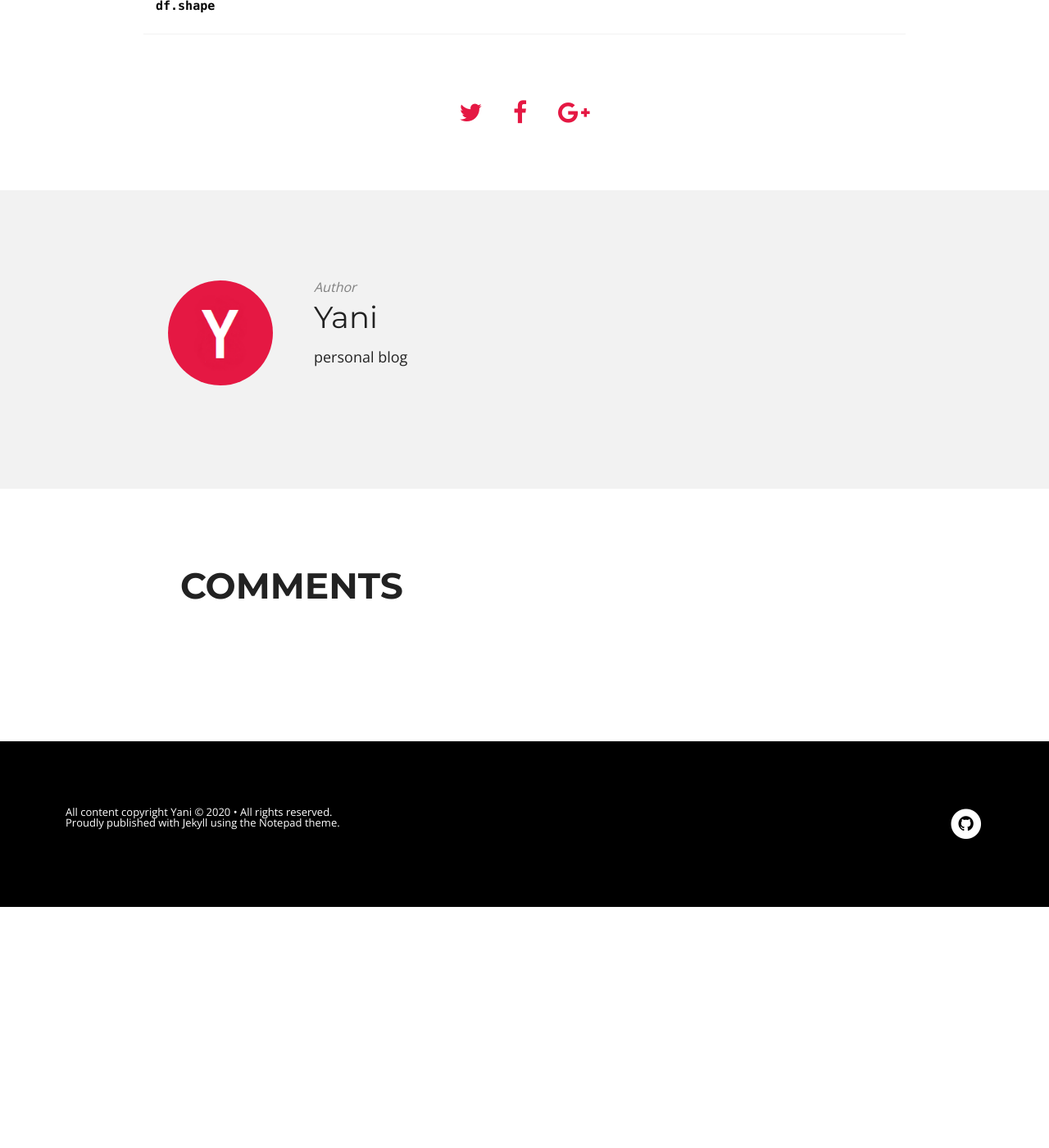
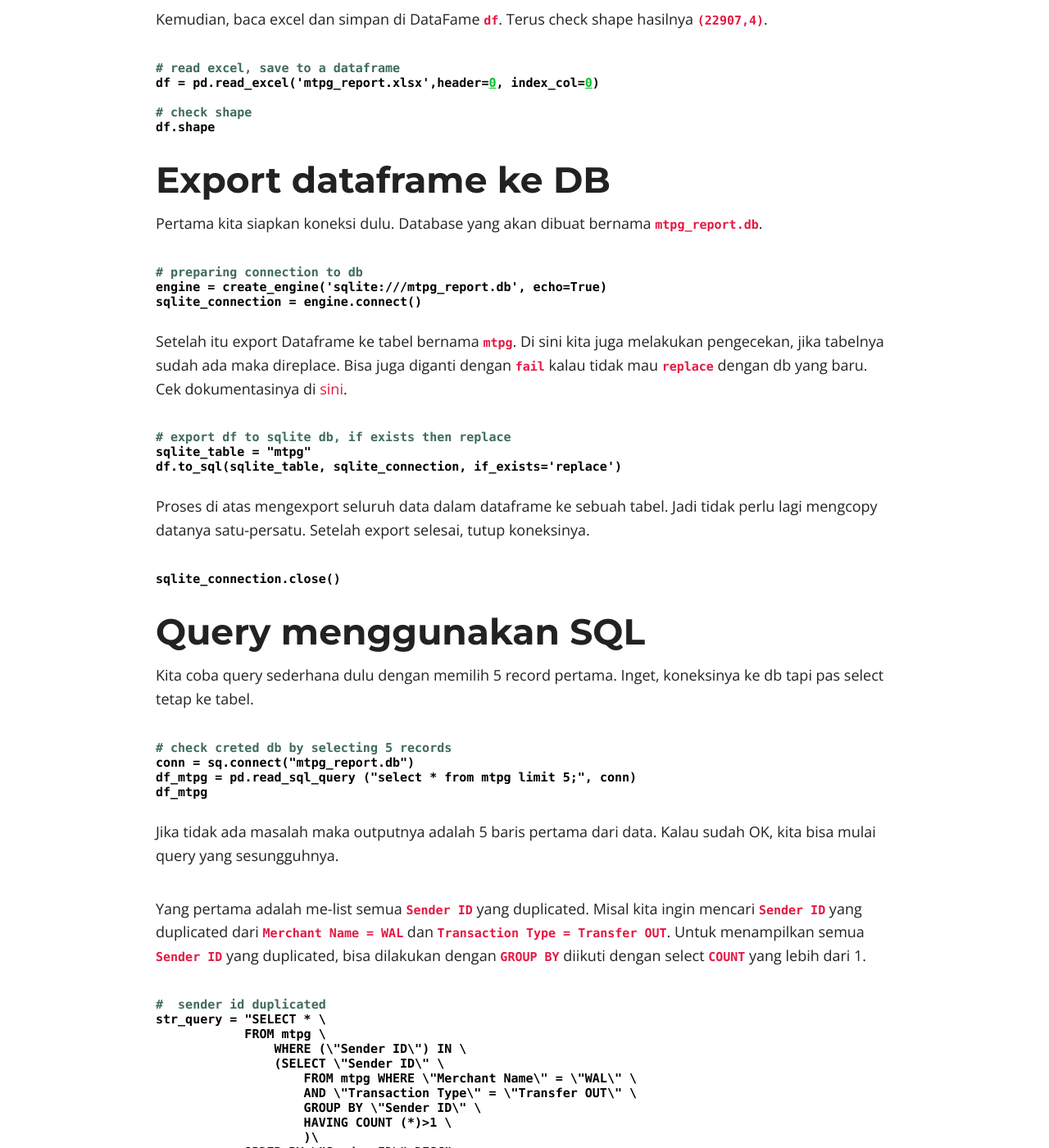
Before and after one commit to yanims/yanims.github.io, a Jekyll site: the page built from _posts/2020-09-25-sql-python.md, in a window 1280 px wide and 1400 px high, scrolled down 1639 px. Shown: the whole window at 82% size. Built offline with Jekyll 4.4.1, drawn with Linux system fonts in a browser that asks for light colours; nearby versions of some CDN libraries; comment, search, counter and statistics services are not loaded; before the commit the page ends 2745 px from its top, so only the background shows below that; some of the changed text lies outside the part shown.

Commit message:
Update 2020-09-25-sql-python.md

`````diff
--- a/_posts/2020-09-25-sql-python.md
+++ b/_posts/2020-09-25-sql-python.md
@@ -12,6 +12,7 @@
 comments: true
 featured: true
 ---
+
 tldr; membuat sql query di python dengan datasource dari sebuah file excel.
 
 Ceritanya tadi ada task untuk mengolah data sebuah file excel berisi 22970 baris data transfer-transferan. Inti tugasnya adalah menampilkan seluruh pengirim (```Sender ID```), penerima (```Beneficiary ID```), dan transaksi (```Invoice Number```) yang duplicated.
@@ -23,21 +24,125 @@
 Tiba-tiba. Oh, kenapa gak pakai Python aja kalau mau diperlakukan sebagai sql? Kayaknya lebih cepat. Tapi sebenarnya gak cepat juga, karena gw pengennya data itu jadi tabel dalam sebuah db yang nantinya akan gw query dengan sql (entah mengapa ngotot banget pengen pake sql query). Sementara gw belum tau caranya convert excel ke db. Jadilah lama lagi nyari-nyari caranya. Tambah lagi udah buang waktu buat mencoba bikin macro. Kayaknya lebih cepat kalau bikin filter langsung di excel dari tadi, wkwkwk.
 
 # Data
-File excel-nya bisa didownload di sini. Catatan, data sudah dimodifikasi untuk kepentingan pembelajaran semata.
+File excel-nya bisa didownload di [sini](https://github.com/yanims/PYTN/blob/master/Data/mtpg_report.xlsx). Catatan, data sudah dimodifikasi, baik isi maupun jumlah field, untuk kepentingan pembelajaran semata.
 
-Dataset terdiri dari 22970 baris dan 5 kolom (```Sender ID```, ```Beneficiary ID```, ```Transaction Type```,  ```Merchant Name```, dan ```Invoice Number```).
+Dataset terdiri dari 22970 baris dan 5 kolom (```Invoice Number```, ```Transaction Type```,  ```Merchant Name```, ```Sender ID```, dan ```Beneficiary ID```).
+
+Pertama, seperti biasa import dulu library yang akan digunakan. ```Pandas``` untuk membuat DataFrame, ```sqlite3``` untuk query sql, dan ```sqlalchemy``` untuk mengexport data dari excel ke db.
 
 ```python
 import pandas as pd
-import numpy as np
 import sqlite3 as sq
 
 # untuk export excel ke db
 from sqlalchemy import create_engine
+```
 
+Kemudian, baca excel dan simpan di DataFame ```df```. Terus check shape hasilnya ```(22907,4)```.
+```python
 # read excel, save to a dataframe
 df = pd.read_excel('mtpg_report.xlsx',header=0, index_col=0)
 
 # check shape
 df.shape
 ````
+
+# Export dataframe ke DB
+
+Pertama kita siapkan koneksi dulu. Database yang akan dibuat bernama ```mtpg_report.db```.
+```python
+# preparing connection to db
+engine = create_engine('sqlite:///mtpg_report.db', echo=True)
+sqlite_connection = engine.connect()
+```
+Setelah itu export Dataframe ke tabel bernama ```mtpg```. Di sini kita juga melakukan pengecekan, jika tabelnya sudah ada maka direplace. Bisa juga diganti dengan ```fail``` kalau tidak mau ```replace``` dengan db yang baru. Cek dokumentasinya di [sini](https://pandas.pydata.org/pandas-docs/stable/reference/api/pandas.DataFrame.to_sql.html).
+```python
+# export df to sqlite db, if exists then replace
+sqlite_table = "mtpg"
+df.to_sql(sqlite_table, sqlite_connection, if_exists='replace')
+```
+Proses di atas mengexport seluruh data dalam dataframe ke sebuah tabel. Jadi tidak perlu lagi mengcopy datanya satu-persatu. Setelah export selesai, tutup koneksinya.
+```python
+sqlite_connection.close()
+```
+# Query menggunakan SQL
+Kita coba query sederhana dulu dengan memilih 5 record pertama. Inget, koneksinya ke db tapi pas select tetap ke tabel.
+```python
+# check creted db by selecting 5 records
+conn = sq.connect("mtpg_report.db")
+df_mtpg = pd.read_sql_query ("select * from mtpg limit 5;", conn)
+df_mtpg
+```
+Jika tidak ada masalah maka outputnya adalah 5 baris pertama dari data. Kalau sudah OK, kita bisa mulai query yang sesungguhnya.
+
+Yang pertama adalah me-list semua ```Sender ID``` yang duplicated. Misal kita ingin mencari ```Sender ID``` yang duplicated dari ```Merchant Name = WAL``` dan ```Transaction Type = Transfer OUT```. Untuk menampilkan semua ```Sender ID``` yang duplicated, bisa dilakukan dengan ```GROUP BY``` diikuti dengan select ```COUNT``` yang lebih dari 1.
+
+```python
+#  sender id duplicated
+str_query = "SELECT * \
+            FROM mtpg \
+                WHERE (\"Sender ID\") IN \
+                (SELECT \"Sender ID\" \
+                    FROM mtpg WHERE \"Merchant Name\" = \"WAL\" \
+                    AND \"Transaction Type\" = \"Transfer OUT\" \
+                    GROUP BY \"Sender ID\" \
+                    HAVING COUNT (*)>1 \
+                    )\
+            ORDER BY \"Sender ID\" DESC"
+df_mtpg = pd.read_sql_query (str_query, conn)
+df_mtpg
+```
+Contoh ke dua masih seperti yang pertama, tapi kali ini kita tambahkan kriterianya. Selain ```Sender ID``` yang duplicated, kita juga ingin melist ```Beneficiary ID``` yang duplicated.
+```python
+# beneficiary id, dan sender id duplicated
+str_query = "SELECT * \
+            FROM mtpg \
+                WHERE (\"Beneficiary ID\") IN \
+                (SELECT \"Beneficiary ID\" \
+                 FROM mtpg WHERE \"Sender ID\" IN  \
+                    (SELECT \"Sender ID\" \
+                        FROM mtpg WHERE \"Merchant Name\" = \"WAL\" \
+                        AND \"Transaction Type\" = \"Transfer OUT\" \
+                        GROUP BY \"Sender ID\" \
+                        HAVING COUNT (*)>1 \
+                    )\
+                GROUP BY \"Beneficiary ID\" \
+                HAVING COUNT (*)>1 \
+                )\
+            ORDER BY \"Sender ID\" DESC"
+df_mtpg = pd.read_sql_query (str_query, conn)
+df_mtpg
+```
+Contoh ke-tiga, tambah lagi dengan kriteria ```Invoice Number``` yang duplicated.
+```python
+# invoice no, beneficiary id, dan sender id duplicated
+
+str_query = "SELECT * \
+            FROM mtpg \
+                WHERE (\"Invoice Number\") IN \
+                (SELECT \"Invoice Number\" \
+                    FROM mtpg WHERE \"Beneficiary ID\" IN \
+                    (SELECT \"Beneficiary ID\" \
+                     FROM mtpg WHERE \"Sender ID\" IN  \
+                        (SELECT \"Sender ID\" \
+                            FROM mtpg WHERE \"Merchant Name\" = \"WAL\" \
+                            AND \"Transaction Type\" = \"Transfer OUT\" \
+                            GROUP BY \"Sender ID\" \
+                            HAVING COUNT (*)>1 \
+                        )\
+                    GROUP BY \"Beneficiary ID\" \
+                    HAVING COUNT (*)>1 \
+                    )\
+                GROUP BY \"Invoice Number\" \
+                HAVING COUNT (*)>1) \
+                ORDER BY \"Sender ID\" DESC"
+df_mtpg = pd.read_sql_query (str_query, conn)
+df_mtpg
+```
+Terakhir, simpan hasilnya di file excel.
+```python
+# save result to an excel file
+df_mtpg.to_excel("mtpg_filter_duplicated.xlsx")
+```
+
+That's all. Kalau ada saran untuk meringkas query-nya, boleh di komen, hehe. Jupyter notebook untuk latihan ini bisa didownload di [sini](https://github.com/yanims/PYTN/blob/master/mtpg_filter.ipynb). Thank you.
`````
